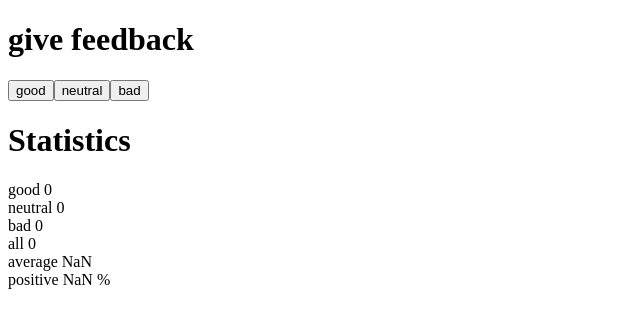
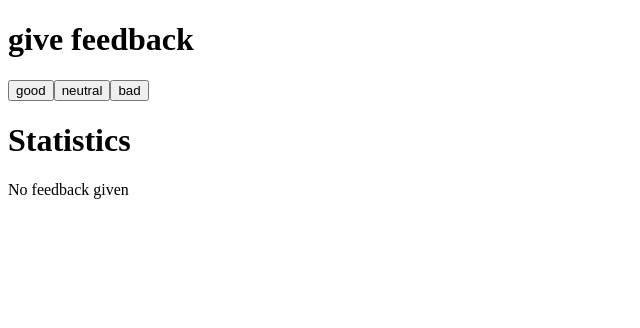
Before and after one commit to mpetkov228/full-stack-open, a React (Vite) app in the folder part1/courseinfo/: page / in a window 1280 px wide. Shown: the top 328 px of the page, without its empty margins (0-640 px from the left). Built offline with nearby package versions, Linux system fonts and the light colour scheme.

Commit message:
Complete exercise 1.9

```diff
--- a/part1/courseinfo/src/App.jsx
+++ b/part1/courseinfo/src/App.jsx
@@ -1,6 +1,19 @@
 import { useState } from 'react';
 
-const Statistics = ({ good, neutral, bad, all }) => {
+const Statistics = ({ good, neutral, bad }) => {
+  const all = good + neutral + bad;
+  const average = (good + bad * -1) / all;
+  const positive = 100 * good / all;
+
+  if (all === 0) {
+    return (
+      <div>
+        <h1>Statistics</h1>
+        <p>No feedback given</p>
+      </div>
+    );
+  }
+
   return (
     <div>
       <h1>Statistics</h1>
@@ -8,8 +21,8 @@ const Statistics = ({ good, neutral, bad, all }) => {
       <div>neutral {neutral}</div>
       <div>bad {bad}</div>
       <div>all {all}</div>
-      <div>average {(good + bad * -1) / all}</div>
-      <div>positive {100 * good / all} %</div>
+      <div>average {average}</div>
+      <div>positive {positive} %</div>
     </div>
   );
 };
@@ -18,19 +31,15 @@ const App = () => {
   const [good, setGood] = useState(0);
   const [neutral, setNeutral] = useState(0);
   const [bad, setBad] = useState(0);
-  const [all, setAll] = useState(0);
 
   const handleGoodClick = () => {
     setGood(good + 1);
-    setAll(all + 1);
   };
   const handleNeutralClick = () => {
     setNeutral(neutral + 1);
-    setAll(all + 1);
   };
   const handleBadClick = () => {
     setBad(bad + 1);
-    setAll(all + 1);
   };
 
   return (
@@ -45,7 +54,6 @@ const App = () => {
         good={good}
         neutral={neutral}
         bad={bad}
-        all={all}
       />
     </div>
   );
```
